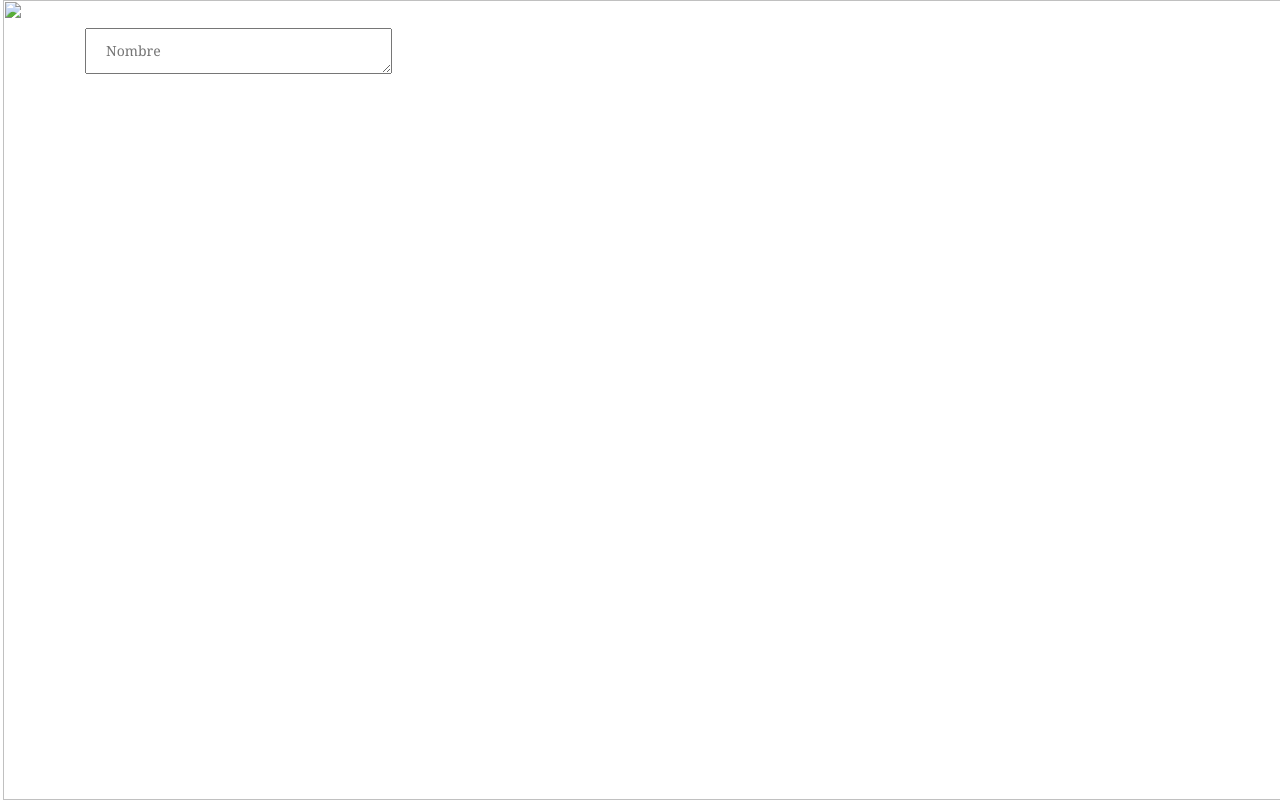
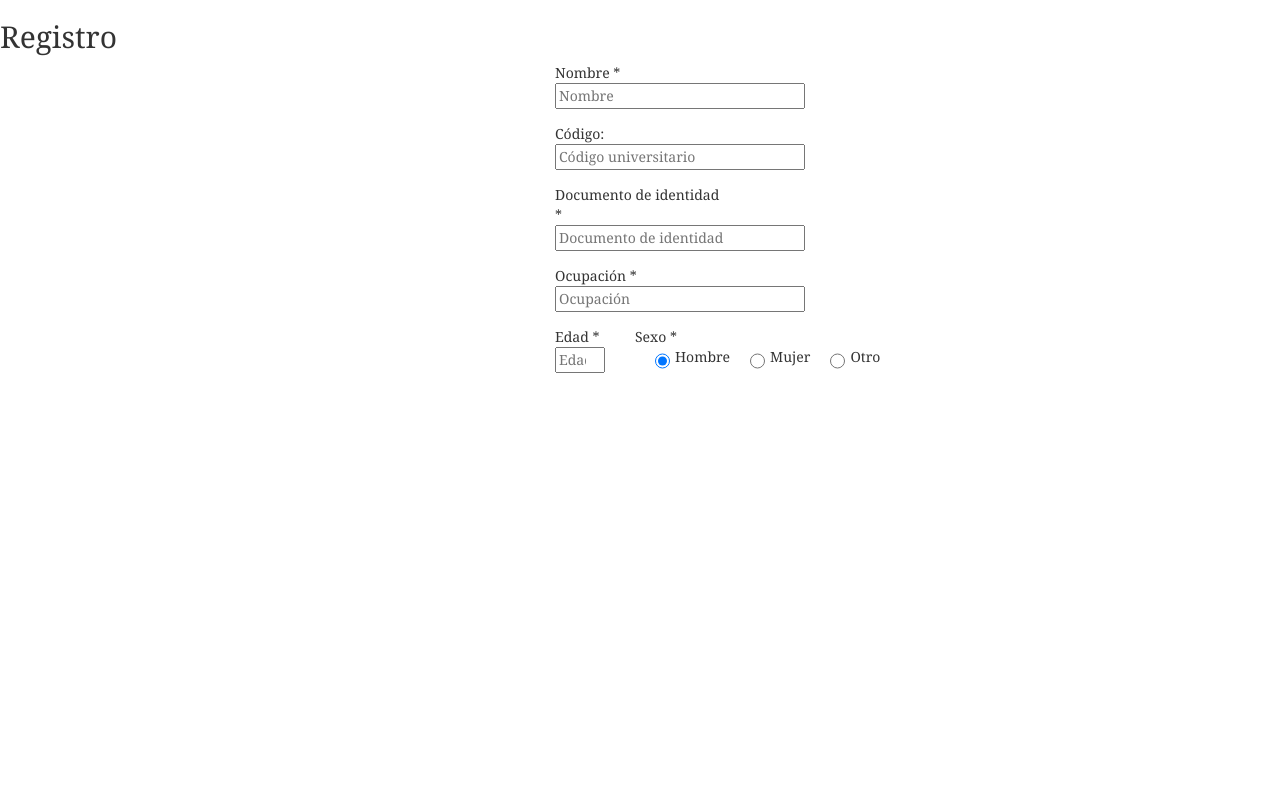
Before and after one commit to eafit-201710103010/AssistMePI1, a website: page gui/Formulario_Registro/main.html in a window 1280 px wide. Drawn offline with nearby package versions, Linux system fonts and the light colour scheme.

Commit message:
Avance en el formulario de registro

```diff
--- a/gui/Formulario_Registro/formulario.css
+++ b/gui/Formulario_Registro/formulario.css
@@ -7,17 +7,36 @@ header{
     padding: 20px 0;
 }
 
-header img{
-    width: 100%;
-    position: fixed;
-    top:0px;
-    left: 3px;
+form.container{
+    align-content: center;
 }
 
-header textarea{
-    padding: 12px 20px;
-    margin: 8px 0;
-    box-sizing: border-box;
-    -webkit-transition: width 0.4s ease-in-out;
-    transition: width 0.4s ease-in-out;
+input{
+    width: 250px;
+    margin-left: 0;
+    margin-bottom: 15px;
 }
+
+input.edad{
+    width: 50px;
+    margin-left: 0;
+}
+
+form .row{
+    display: flex;
+    margin-left: 0;
+    width: 100%;
+}
+
+.sexo{
+    margin-left: 30px;
+}
+
+input[type="radio"] {
+    display: inline-block;
+    height: 20px;
+    margin-right: 5px;
+    margin-left: 20px;
+    position: relative;
+    width: 20px;
+}
--- a/gui/Formulario_Registro/main.html
+++ b/gui/Formulario_Registro/main.html
@@ -1,3 +1,4 @@
+<!DOCTYPE html>
 <html>
 <head>
     <title>Formulario de registro</title>
@@ -5,11 +6,34 @@
     <link rel="stylesheet" href="Formulario.css">
 </head>
 <body>
-        <header class="container">
-            <img class="fixed_top" src="/Users/isamuriel/Documents/Imagenes entregas integragor/Logos/SinFondiniSpaguettini/Alfredini.png">
-            <div class="container">
-                    <textarea name="nombre" placeholder="Nombre" rows="1" cols="30"></textarea>
+    <h2>Registro</h2>
+    <form class="container" style="width: 200px;">
+        Nombre *<br>
+        <input type="text" name="nombre" placeholder="Nombre">
+        <br>
+        Código:<br>
+        <input type="tel" name="codigo" placeholder="Código universitario">
+        <br>
+        Documento de identidad *<br>
+        <input type="tel" name="numeroId" placeholder="Documento de identidad">
+        <br>
+        Ocupación *<br>
+        <input type="text" name="ocupacion" placeholder="Ocupación">
+        <br>
+        <div class="row">
+            <div>
+                Edad * <br>
+                <input class="edad" type="number" name="edad" placeholder="Edad">
             </div>
-        </header>
+            <div class="sexo">
+                Sexo * <br>
+                <div class="row">
+                    <input type="radio" name="sexo" value="hombre" checked> Hombre
+                    <input type="radio" name="sexo" value="mujer"> Mujer
+                    <input type="radio" name="sexo" value="otro"> Otro
+                </div>
+            </div>
+        </div>
+    </form>
 </body>
 </html>
```
Lines whose indentation alone changed are shown as unchanged.
